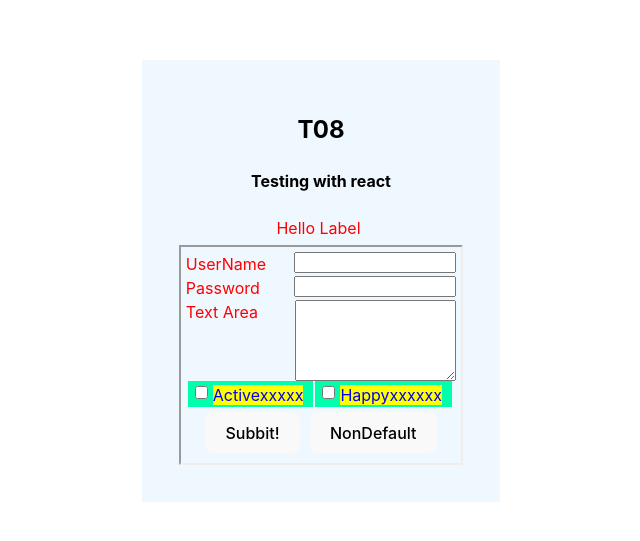
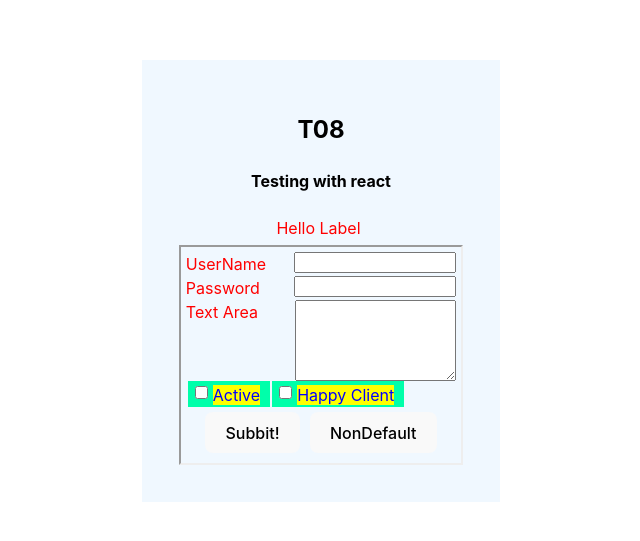
Before and after one commit to TonyGravagno/react-mui-wrapper-tests, a React (Vite) app: page / in a window 1280 px wide. Shown: the part 119-660 px from the top of the page, without its empty margins (319-959 px from the left). Built offline with nearby package versions, Linux system fonts and the light colour scheme.

Commit message:
Trivial fix and change in form 8

```diff
--- a/src/forms/TestForm08/TestForm08.tsx
+++ b/src/forms/TestForm08/TestForm08.tsx
@@ -39,18 +39,18 @@ export const TestForm08 = () => {
         <TextArea label="Text Area" value={textArea} onChange={e => setTextArea(e.target.value)} />
         <div style={config.styles.current().formFieldRow}>
           <Checkbox
-            label="Activexxxxx"
+            label="Active"
             value={activeUser}
             labelPlacement="end"
             singleComponent={true}
             onChange={e => setActiveUser(e.target.value === 'on')}
           />
           <Checkbox
-            label="Happyxxxxxx"
+            label="Happy Client"
             value={happyUser}
             labelPlacement="end"
             singleComponent={true}
-            onChange={e => setActiveUser(e.target.value === 'on')}
+            onChange={e => setHappyUser(e.target.value === 'on')}
           />
         </div>
         <SubmitButton />
```
